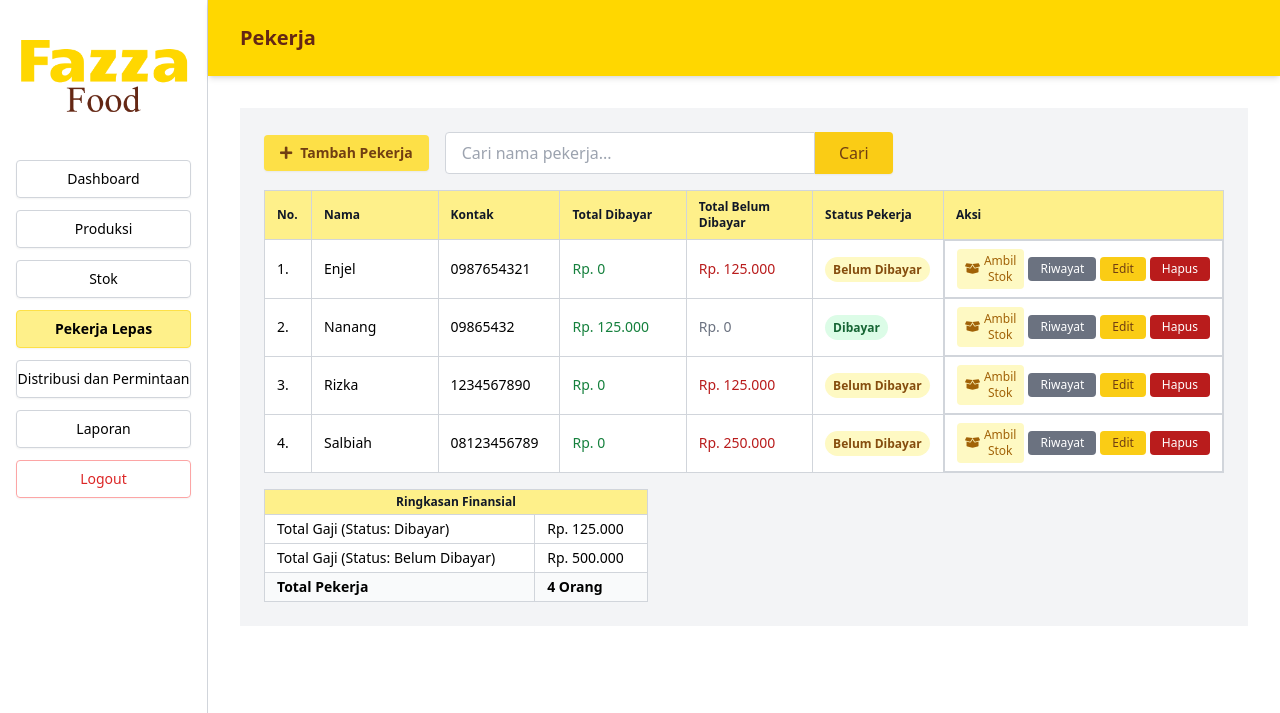
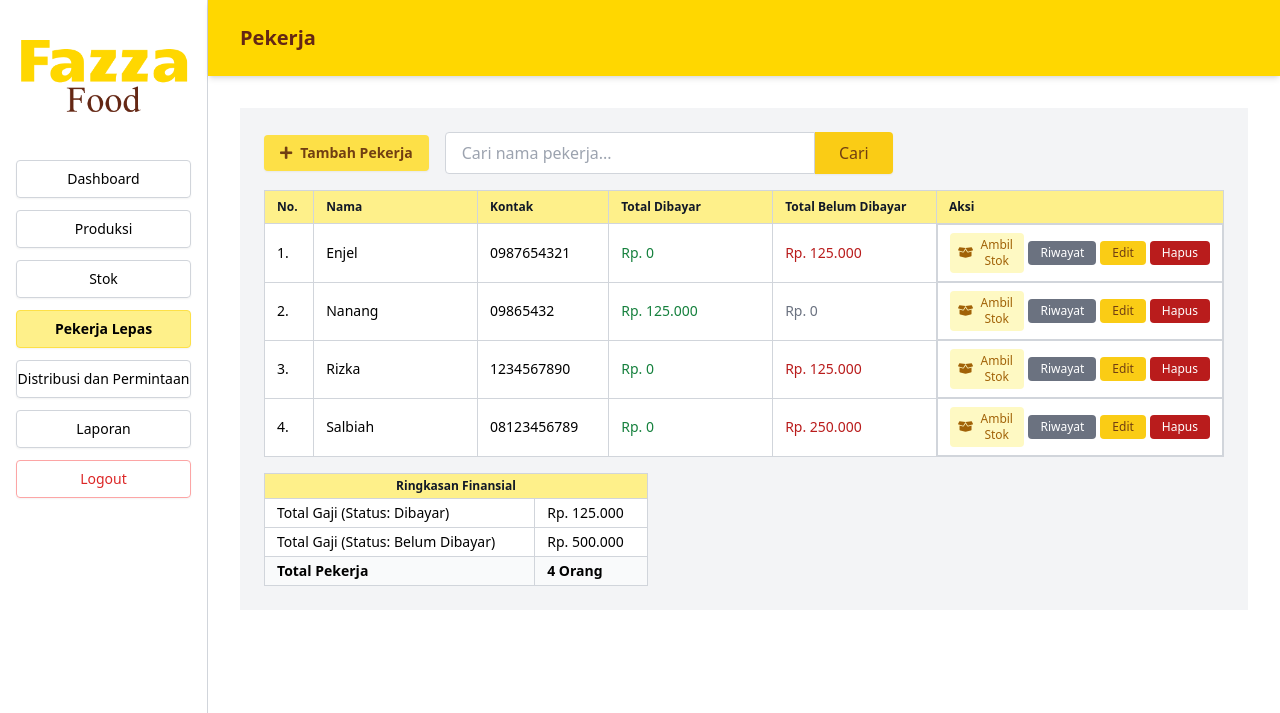
Before and after one commit to divafizha/fazza-food, a PHP site: page /Index.php?page=pekerja in a window 1280 px wide. Shown: the top 713 px of the page. Run offline with PHP 8.4, Linux system fonts and the light colour scheme; the visitor is signed in with stand-in values (Sample User, id 1); data comes from the database, SQL or seed files in the repository; some libraries are stand-ins or nearby versions.

Commit message:
Update: Hapus Status Pekerja

```diff
--- a/src/Pekerja.php
+++ b/src/Pekerja.php
@@ -75,31 +75,16 @@ try {
   $stok_list = [];
 }
 
-/* ===================== HELPER STATUS PEKERJA (FIXED) ===================== */
-function updateStatusPekerjaGeneric($id_pekerja) {
-  // Hitung total saldo gaji yang belum dibayar (termasuk Return dan Keterangan Tambahan)
-  // Menggunakan LIKE 'Belum Dibayar%' agar variasi text terhitung
-  $total_balance = db_fetch("
-    SELECT SUM(total_gaji) as total
-    FROM riwayat_gaji
-    WHERE id_pekerja = ?
-    AND (keterangan LIKE 'Belum Dibayar%' OR keterangan = 'Return')
-  ", [$id_pekerja]);
-
-  $new_status = ((float)($total_balance['total'] ?? 0) > 0) ? 'Belum Dibayar' : 'Dibayar';
-  db_exec("UPDATE pekerja_lepas SET status_pembayaran = ? WHERE id_pekerja = ?", [$new_status, $id_pekerja]);
-}
-
-
 /* ===================== PROSES POST ===================== */
 if ($_SERVER['REQUEST_METHOD'] === 'POST') {
   $action = $_POST['action'] ?? '';
   try {
     switch ($action) {
       case 'tambah_pekerja':
+        // Dihapus: status_pembayaran dari INSERT
         db_exec(
-          "INSERT INTO pekerja_lepas (nama_pekerja, kontak, alamat, status_pembayaran, id_admin)
-           VALUES (?, ?, ?, 'Belum Dibayar', 1)",
+          "INSERT INTO pekerja_lepas (nama_pekerja, kontak, alamat, id_admin)
+           VALUES (?, ?, ?, 1)",
           [trim($_POST['nama_pekerja'] ?? ''), trim($_POST['kontak'] ?? ''), trim($_POST['alamat'] ?? '')]
         );
         $_SESSION['notif'] = ['pesan' => 'Data pekerja berhasil ditambahkan!', 'tipe' => 'sukses'];
@@ -150,7 +135,8 @@ if ($_SERVER['REQUEST_METHOD'] === 'POST') {
         // Kurangi stok
         db_exec("UPDATE stok SET jumlah_stok = GREATEST(jumlah_stok - ?, 0) WHERE id_stok = ?", [$jumlah_kg, $id_stok]);
 
-        updateStatusPekerjaGeneric($id_pekerja);
+        // Dihapus: updateStatusPekerjaGeneric() karena status di tabel pekerja tidak lagi digunakan
+
         db_commit();
 
         $_SESSION['notif'] = ['pesan' => 'Pengambilan stok & riwayat gaji tersimpan!', 'tipe' => 'sukses'];
@@ -170,10 +156,9 @@ if ($_SERVER['REQUEST_METHOD'] === 'POST') {
   exit;
 }
 
-/* ===================== DATA UTAMA (FIXED QUERY) ===================== */
+/* ===================== DATA UTAMA ===================== */
 $search_term = $_GET['search'] ?? '';
 
-// Perbaikan Query: Menggunakan LIKE 'Belum Dibayar%' agar keterangan tambahan terbaca
 $sql_pekerja = "SELECT pl.*,
     (SELECT COALESCE(SUM(total_gaji),0)
      FROM riwayat_gaji rg
@@ -211,7 +196,6 @@ try {
       if ($r['keterangan'] === 'Dibayar') {
           $summary_dibayar += (float)$r['total_per_keterangan'];
       } elseif (strpos($r['keterangan'], 'Belum Dibayar') === 0 || $r['keterangan'] === 'Return') {
-          // Gabungkan semua yang diawali 'Belum Dibayar' dan 'Return'
           $summary_belum_dibayar += (float)$r['total_per_keterangan'];
       }
   }
@@ -247,13 +231,12 @@ try {
           <th class="border border-gray-300 px-3 py-2 w-32">Kontak</th>
           <th class="border border-gray-300 px-3 py-2 w-40">Total Dibayar</th>
           <th class="border border-gray-300 px-3 py-2 w-40">Total Belum Dibayar</th>
-          <th class="border border-gray-300 px-3 py-2 w-40">Status Pekerja</th>
           <th class="border border-gray-300 px-3 py-2 w-52">Aksi</th>
         </tr>
       </thead>
       <tbody>
         <?php if (empty($pekerja_list)): ?>
-          <tr><td colspan="7" class="border border-gray-300 px-3 py-4 text-center text-gray-500">Data pekerja tidak ditemukan.</td></tr>
+          <tr><td colspan="6" class="border border-gray-300 px-3 py-4 text-center text-gray-500">Data pekerja tidak ditemukan.</td></tr>
         <?php else: foreach ($pekerja_list as $i => $pekerja): ?>
           <tr>
             <td class="border border-gray-300 px-3 py-2"><?php echo $i + 1; ?>.</td>
@@ -261,11 +244,6 @@ try {
             <td class="border border-gray-300 px-3 py-2"><?php echo htmlspecialchars($pekerja['kontak']); ?></td>
             <td class="border border-gray-300 px-3 py-2 text-green-700">Rp. <?php echo number_format((float)($pekerja['total_dibayar'] ?? 0), 0, ',', '.'); ?></td>
             <td class="border border-gray-300 px-3 py-2 <?php echo (float)($pekerja['total_belum_dibayar'] ?? 0) > 0 ? 'text-red-700' : 'text-gray-500'; ?>">Rp. <?php echo number_format((float)($pekerja['total_belum_dibayar'] ?? 0), 0, ',', '.'); ?></td>
-            <td class="border border-gray-300 px-3 py-2">
-              <span class="px-2 py-1 text-xs font-semibold rounded-full <?php echo ($pekerja['status_pembayaran'] ?? '') === 'Dibayar' ? 'bg-green-100 text-green-800' : 'bg-yellow-100 text-yellow-800'; ?>">
-                <?php echo htmlspecialchars($pekerja['status_pembayaran'] ?? 'Belum Dibayar'); ?>
-              </span>
-            </td>
             <td class="border border-gray-300 px-3 py-2 space-x-1 flex items-center justify-center ">
               <button class="btnAmbilStok bg-yellow-100 text-yellow-700 text-xs px-2 py-1 rounded inline-flex items-center gap-1"
                 data-id-pekerja="<?php echo (int)$pekerja['id_pekerja']; ?>"
```
